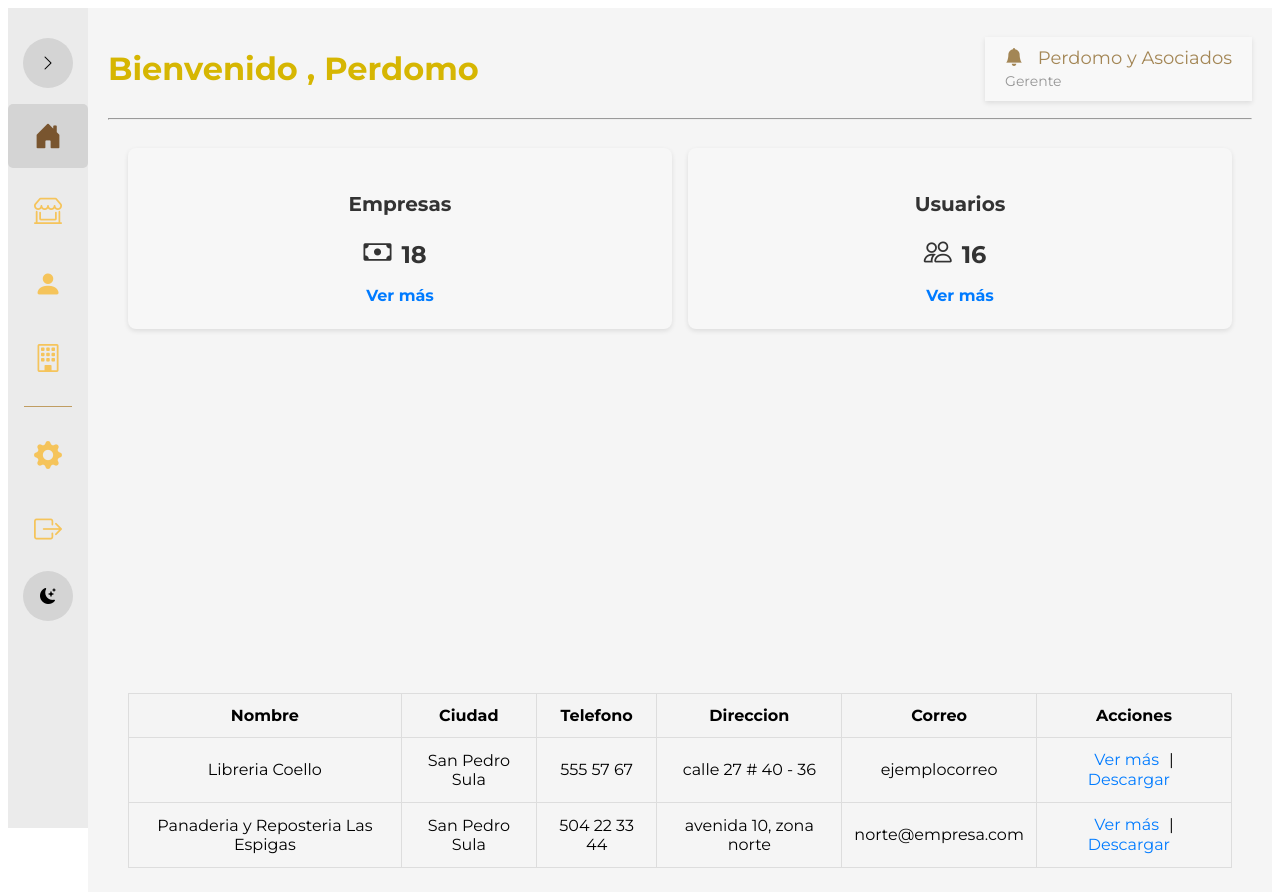
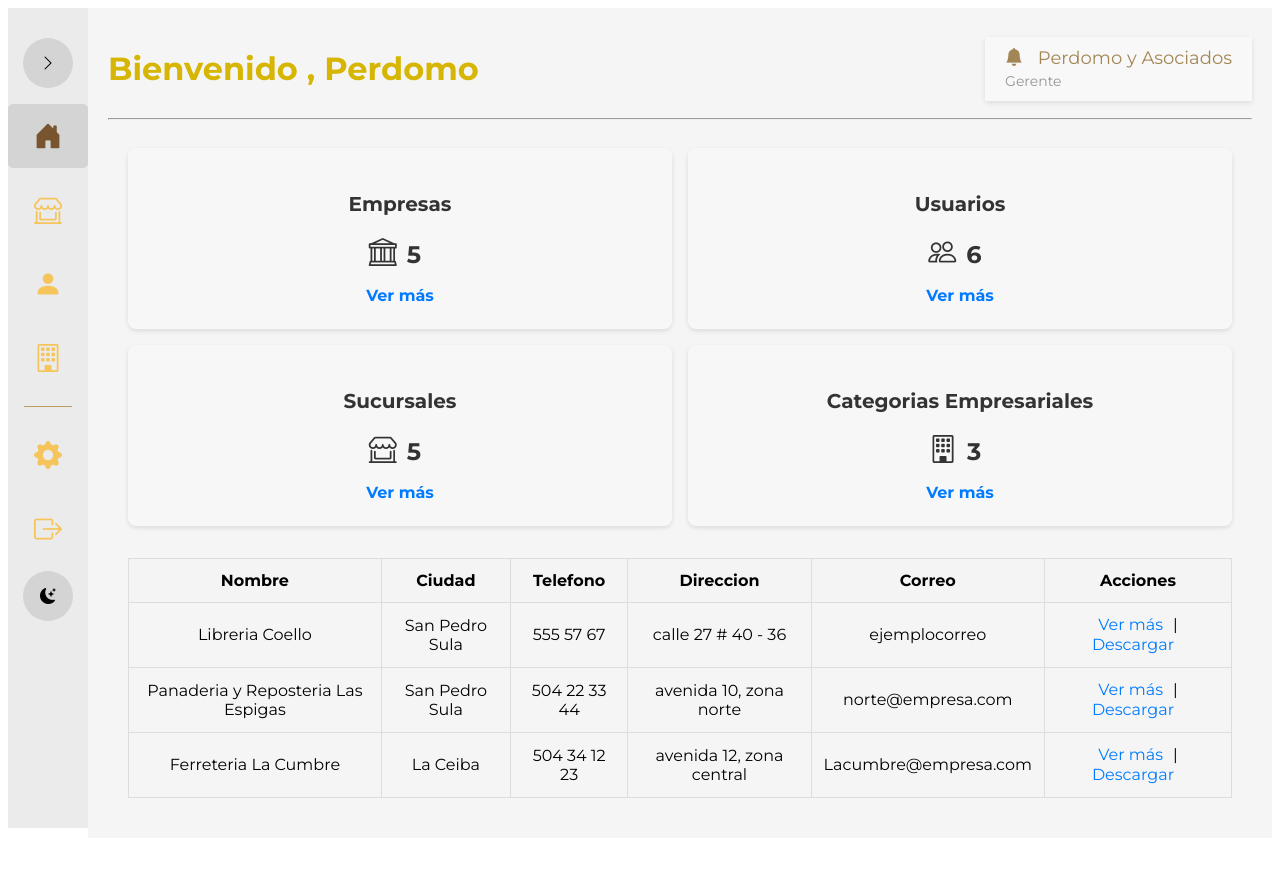
Before and after one commit to Xrivera27/Frontend-Perdomo, a Vue app: page /home in a window 1280 px wide. Shown: the top 892 px of the page. After the commit the page ends 846 px from the top, so only its background shows below. Built offline with nearby package versions, Linux system fonts and the light colour scheme.

Commit message:
Se agrego mas tarjetas de informacion en Home + arreglos menores

```diff
--- a/src/Pages/EmpresasList.vue
+++ b/src/Pages/EmpresasList.vue
@@ -1,6 +1,6 @@
 <template>
   <div class="encabezado">
-    <h1>Administracion Empresas</h1>
+    <h1>Administracion de Empresas</h1>
     <ProfileButton :companyName="'Perdomo y Asociados'" :role="'Gerente'" />
   </div>
   <hr>
@@ -138,6 +138,30 @@ export default {
           telefono: '504 22 33 44',
           direccion: 'avenida 10, zona norte',
           correo: 'norte@empresa.com',
+        },
+
+        {
+          nombre: 'Ferreteria La Cumbre',
+          ciudad: 'La Ceiba',
+          telefono: '504 34 12 23',
+          direccion: 'avenida 12, zona central',
+          correo: 'Lacumbre@empresa.com',
+        },
+
+        {
+          nombre: 'Textiles EL Caribe',
+          ciudad: 'La Ceiba',
+          telefono: '504 21 33  56 07',
+          direccion: 'Parque Central, 2da avenida',
+          correo: 'Lacumbre@empresa.com',
+        },
+
+        {
+          nombre: 'Carnitas del Pablo',
+          ciudad: 'La Ceiba',
+          telefono: '504 21 44 60 12',
+          direccion: 'Avenida San Isidro, cerca del Muelle Turistico Reynaldo Canales',
+          correo: 'Lacumbre@empresa.com',
         },
       ],
 
--- a/src/Pages/UsuariosList.vue
+++ b/src/Pages/UsuariosList.vue
@@ -166,6 +166,9 @@ export default {
         { nombre: 'Carlos', apellido: 'Sosa', nombreusuario: 'Ernest', contraseña: '********', correo: 'trabajososa@gmail.com', telefono: '99765432', direccion: 'Col. La Pradera' },
         { nombre: 'Ada', apellido: 'Selina', nombreusuario: 'Selena', contraseña: '******', correo: 'adaselina@gmail.com', telefono: '97654321', direccion: 'Col. Pizzaty' },
         { nombre: 'Leonel', apellido: 'Salinas', nombreusuario: 'Sol', contraseña: '*****', correo: 'leoslinas@gmail.com', telefono: '97896743', direccion: 'Col. Las Acacias' },
+        { nombre: 'Byron', apellido: 'Callejas', nombreusuario: 'Ben', contraseña: '*********', correo: 'byroncalle@gmail.com', telefono: '98712345', direccion: 'Col. La Pradera' },
+        { nombre: 'Lily', apellido: 'Sanchez', nombreusuario: 'Lilly', contraseña: '*********', correo: 'lilysan@gmail.com', telefono: '99894412', direccion: 'Col. Miramar' },
+        { nombre: 'Evagelina', apellido: 'Andes', nombreusuario: 'EvaAndes', contraseña: '********', correo: 'evagenlina@gmail.com', telefono: '97118967', direccion: 'Col. Sierra Pina' },
       ]
 
     };
--- a/src/components/AppSidebar.vue
+++ b/src/components/AppSidebar.vue
@@ -18,7 +18,7 @@
         </router-link>
       </li>
 
-      <!--Sucursales-->
+      <!--Empresas-->
       <li class="nav-item">
         <router-link to="/empresas" class="nav-link" :class="{active :isActive('/empresas')}">
           <i class="bi bi-shop-window"></i>
@@ -26,7 +26,7 @@
         </router-link>
       </li>
 
-      <!--Usuario-->
+      <!--Usuarios-->
       <li class="nav-item">
         <router-link to="/usuarios" class="nav-link" :class="{active :isActive('/usuarios')}">
           <i class="bi bi-person-fill"></i>
@@ -34,7 +34,7 @@
         </router-link>
       </li>
 
-      <!--Categorias-Empresas-->
+      <!--Categorias Empresas-->
       <li class="nav-item" >
         <router-link to="/categorias-empresas" class="nav-link" :class="{active :isActive('/categorias-empresas')}">
           <i class="bi bi-building"></i>
--- a/src/components/BarChartList.vue
+++ b/src/components/BarChartList.vue
@@ -11,19 +11,7 @@
             <p class="item-value">{{ item.value }}</p>
           </div>
         </div>
-        <a href="item.link" class="card-link">Ver más</a>
-      </div>
-    </div>
-
-    <div class="graphics-container">
-      <!--Graficos de linea y de Pie-->
-      <div class="charts-container">
-        <div class="line-chart">
-
-        </div>
-        <div class="pie-chart">
-
-        </div>
+        <a :href="item.link" class="card-link">Ver más</a>
       </div>
     </div>
 
@@ -78,10 +66,13 @@ export default defineComponent({
   data() {
     return {
       cards: [
-        { title: "Empresas", value: "18", icon: "bi bi-cash", link: "/empresas" },
-        { title: "Usuarios", value: "16", icon: "bi bi-people", link: "/usuarios" },
+        { title: "Empresas", value: "5", icon: "bi bi-bank", link: "/empresas" },
+        { title: "Usuarios", value: "6", icon: "bi bi-people", link: "/usuarios" },
+        { title: "Sucursales", value: "5", icon: "bi bi-shop-window", link: "/usuarios" },
+        { title: "Categorias Empresariales" , value: "3", icon: "bi bi-building", link: "/categorias_empresas"},
       ],
 
+      // Datos para el gráfico de linea
       lineChartData: {
         labels: ['Enero', 'Febrero', 'Marzo', 'Abril', 'Mayo'],
         datasets: [
@@ -104,6 +95,7 @@ export default defineComponent({
         maintainAspectRatio: false,
       },
 
+      // Datos para el gráfico de pastel
       pieChartData: {
         labels: ['Gerentes', 'Cajero', 'Administrador'],
         datasets: [
@@ -139,6 +131,14 @@ export default defineComponent({
           telefono: '504 22 33 44',
           direccion: 'avenida 10, zona norte',
           correo: 'norte@empresa.com',
+        },
+
+        {
+          nombre: 'Ferreteria La Cumbre',
+          ciudad: 'La Ceiba',
+          telefono: '504 34 12 23',
+          direccion: 'avenida 12, zona central',
+          correo: 'Lacumbre@empresa.com',
         },
       ],
     };
```
